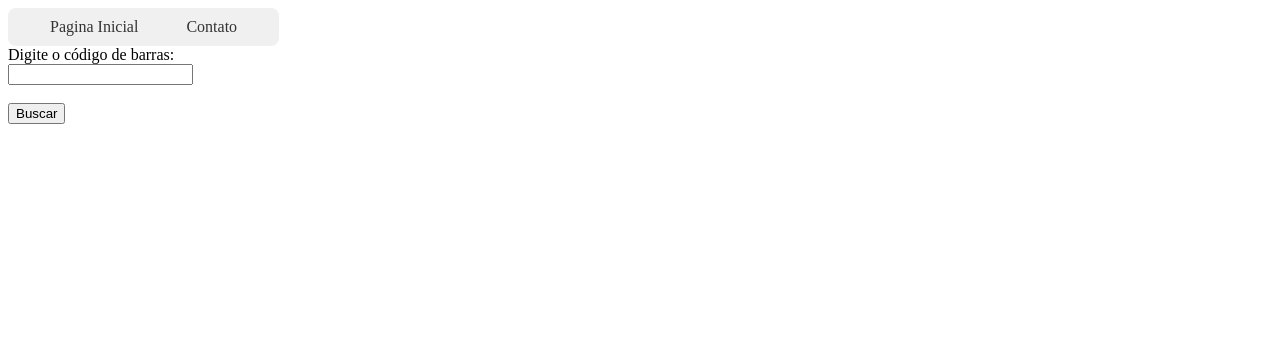
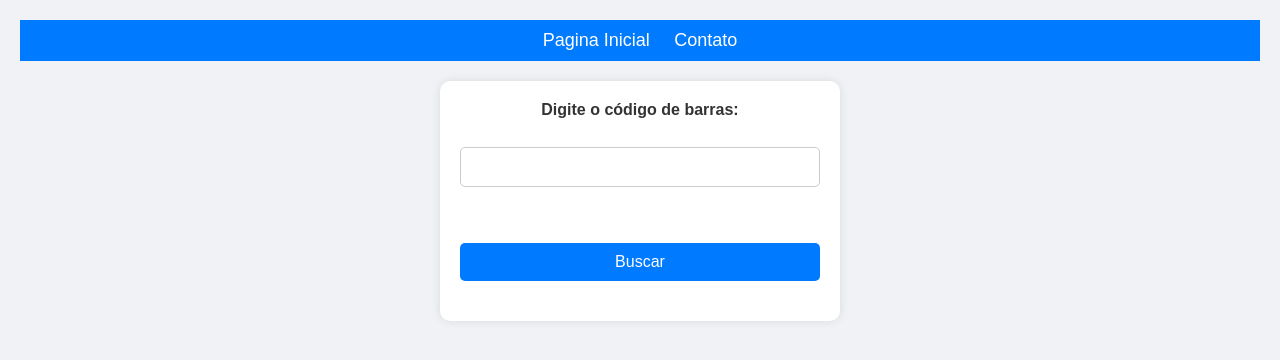
Before and after one commit to pedronels0n/buscapreco, a Flask app: page / in a window 1280 px wide. Shown: the top 360 px of the page. Run offline with Flask 3, Linux system fonts and the light colour scheme.

Commit message:
Alteracao de estilo no arquivo CSS

```diff
--- a/app/static/css/style.css
+++ b/app/static/css/style.css
@@ -1,20 +1,103 @@
+/* Reset básico para garantir consistência entre navegadores */
+* {
+    margin: 0;
+    padding: 0;
+    box-sizing: border-box;
+  }
+
+  /* Estilo do corpo */
+  body {
+    font-family: Arial, sans-serif;
+    background-color: #f0f2f5;
+    color: #333;
+    padding: 20px;
+    margin: 0;
+  }
+
+  /* Estilo do contêiner */
+  .container {
+    background-color: #fff;
+    padding: 20px;
+    border-radius: 10px;
+    box-shadow: 0 0 10px rgba(0, 0, 0, 0.1);
+    width: 100%;
+    max-width: 400px;
+    text-align: center;
+    margin: auto; /* Centraliza o contêiner horizontalmente */
+    margin-top: 20px; /* Espaço acima do contêiner */
+  }
+
+  /* Estilo do nav */
   nav {
-    background-color: #f0f0f0; /* Cor de fundo cinza */
-    padding: 10px 20px; /* Espaçamento interno */
-    border-radius: 8px; /* Borda arredondada */
-    display: inline-block; /* Mostrar como bloco inline */
+    background-color: #007bff;
+    padding: 10px 20px;
+    margin-bottom: 20px;
+    width: 100%;
+    text-align: center;
   }
 
   nav a {
-    color: #333; /* Cor do texto */
-    text-decoration: none; /* Sem sublinhado no link */
-    margin: 0 10px; /* Margem entre os links */
-    padding: 8px 12px; /* Espaçamento interno dos links */
-    transition: all 0.3s ease; /* Transição suave */
+    color: white;
+    text-decoration: none;
+    margin: 0 10px;
+    font-size: 18px;
   }
 
   nav a:hover {
-    background-color: #3498db; /* Cor de fundo azul ao passar o mouse */
-    color: #fff; /* Cor do texto branco ao passar o mouse */
-    border-radius: 4px; /* Borda arredondada ao passar o mouse */
+    text-decoration: underline;
   }
+
+  /* Estilo do formulário */
+  form {
+    display: flex;
+    flex-direction: column;
+    margin-bottom: 20px;
+  }
+
+  /* Estilo dos rótulos */
+  label {
+    margin-bottom: 10px;
+    font-weight: bold;
+  }
+
+  /* Estilo dos campos de entrada */
+  input[type="text"] {
+    padding: 10px;
+    margin-bottom: 20px;
+    border: 1px solid #ccc;
+    border-radius: 5px;
+    font-size: 16px;
+  }
+
+  /* Estilo do botão */
+  input[type="submit"] {
+    padding: 10px;
+    border: none;
+    border-radius: 5px;
+    background-color: #007bff;
+    color: white;
+    font-size: 16px;
+    cursor: pointer;
+  }
+
+  input[type="submit"]:hover {
+    background-color: #0056b3;
+  }
+
+  /* Estilo dos resultados */
+  h2 {
+    margin-top: 20px;
+    font-size: 24px;
+  }
+
+  p {
+    margin-top: 10px;
+    font-size: 18px;
+  }
+
+  img {
+    margin-top: 20px;
+    max-width: 100%;
+    border-radius: 10px;
+    box-shadow: 0 0 10px rgba(0, 0, 0, 0.1);
+  }
--- a/app/templates/base.html
+++ b/app/templates/base.html
@@ -11,9 +11,11 @@
         <a href="/index">Pagina Inicial</a>
         <a href="/contato">Contato</a>
     </nav>
+<div class="container">
+
 
     {% block conteudo %}
     {% endblock conteudo %}
-
+</div>
 </body>
 </html>
```
Lines whose indentation alone changed are shown as unchanged.
